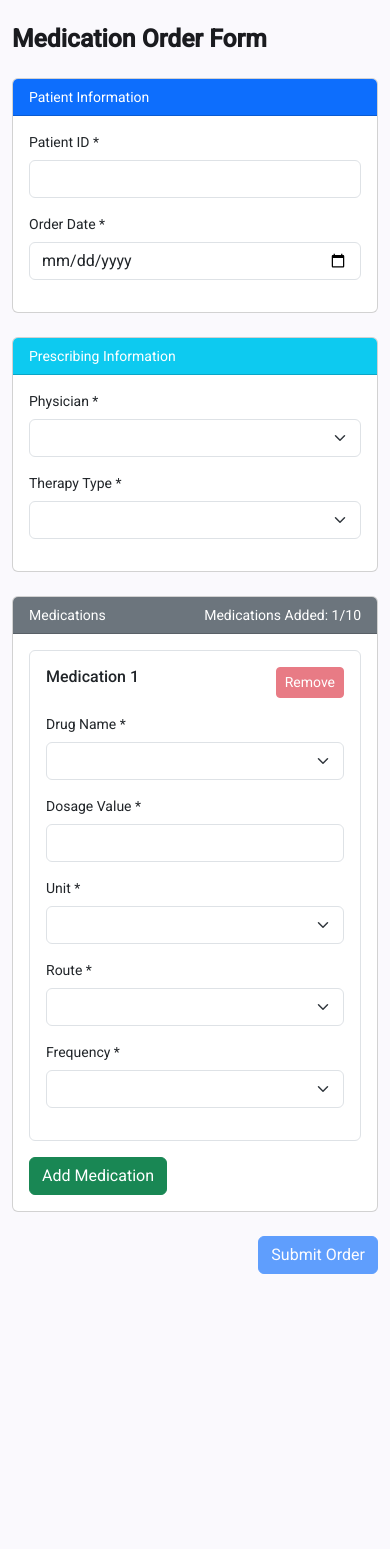
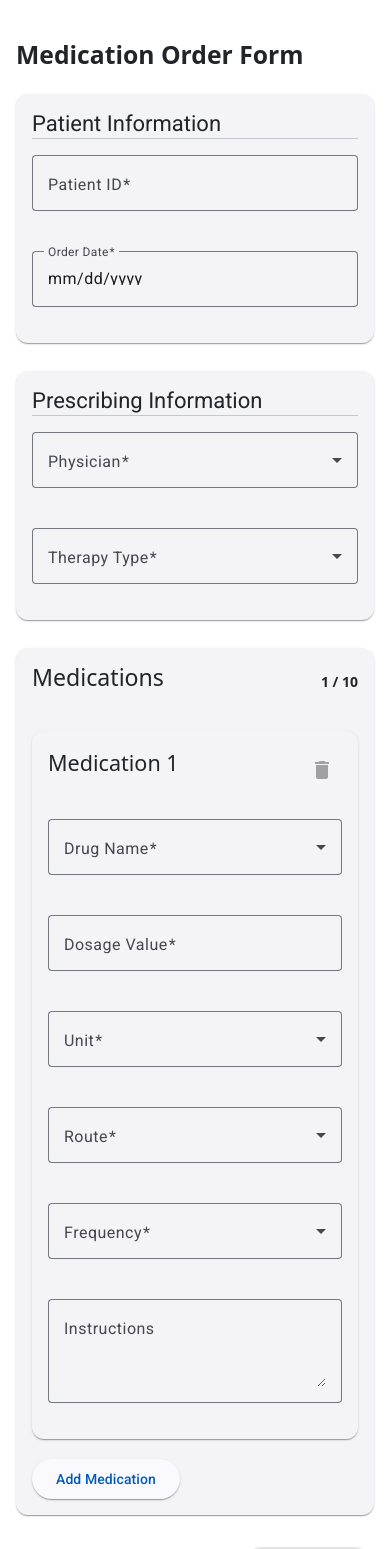
Before and after one commit to muhammadashfaq28/Angular-medication-management-, an Angular app: page / in a window 390 px wide. Shown: the top 1549 px of the page. Before the commit the page ends 1274 px from the top, so only its background shows below. Built offline with nearby package versions, Linux system fonts and the light colour scheme.

Commit message:
Updated UI with Angular UI Material

```diff
--- a/angular.json
+++ b/angular.json
@@ -26,7 +26,6 @@
               }
             ],
             "styles": [
-              "src/material-theme.scss",
               "src/styles.css"
             ],
             "server": "src/main.server.ts",
--- a/src/app/components/medication-order/medication-order.css
+++ b/src/app/components/medication-order/medication-order.css
@@ -0,0 +1,68 @@
+.med-container {
+  max-width: 1100px;
+  margin: 40px auto;
+  padding: 0 16px;
+}
+
+.page-title {
+  font-weight: 600;
+  margin-bottom: 24px;
+}
+
+.section-card {
+  margin-bottom: 28px;
+  padding: 16px;
+}
+
+.form-grid {
+  display: grid;
+  grid-template-columns: repeat(auto-fit, minmax(260px, 1fr));
+  gap: 20px;
+  margin-top: 16px;
+}
+
+.full-width {
+  grid-column: 1 / -1;
+}
+
+.med-header {
+  display: flex;
+  justify-content: space-between;
+  align-items: center;
+  margin-bottom: 16px;
+}
+
+.counter {
+  font-weight: 600;
+  font-size: 14px;
+}
+
+.med-card {
+  margin-top: 16px;
+  padding: 16px;
+}
+
+.med-card-header {
+  display: flex;
+  justify-content: space-between;
+  align-items: center;
+  margin-bottom: 16px;
+}
+
+.add-section {
+  margin-top: 20px;
+}
+
+.submit-section {
+  text-align: right;
+  margin-top: 32px;
+}
+
+.error-banner {
+  background-color: #ffebee;
+  color: #b71c1c;
+  padding: 12px;
+  border-radius: 4px;
+  margin-bottom: 16px;
+  font-weight: 500;
+}
--- a/src/app/components/medication-order/medication-order.html
+++ b/src/app/components/medication-order/medication-order.html
@@ -1,207 +1,175 @@
-<div class="container mt-4">
+<div class="med-container">
 
-    <h2 class="fw-bold mb-4">Medication Order Form</h2>
+  <h2 class="page-title">Medication Order Form</h2>
 
   <form [formGroup]="form" (ngSubmit)="onSubmit()">
 
+    <!-- ================= Patient Information ================= -->
+    <mat-card class="section-card">
+      <mat-card-title>Patient Information</mat-card-title>
+      <mat-divider></mat-divider>
 
-        <div class="card mb-4">
-            <div class="card-header bg-primary text-white">
-                Patient Information
+      <div class="form-grid" formGroupName="patientInfo">
+
+        <mat-form-field appearance="outline">
+          <mat-label>Patient ID</mat-label>
+          <input matInput type="number" formControlName="patientId">
+          <mat-error *ngIf="form.get('patientInfo.patientId')?.hasError('required')">
+            Patient ID is required
+          </mat-error>
+        </mat-form-field>
+
+        <mat-form-field appearance="outline">
+          <mat-label>Order Date</mat-label>
+          <input matInput type="date" formControlName="orderDate">
+          <mat-error *ngIf="form.get('patientInfo.orderDate')?.hasError('required')">
+            Order Date is required
+          </mat-error>
+        </mat-form-field>
+
+      </div>
+    </mat-card>
+
+    <!-- ================= Prescribing Information ================= -->
+    <mat-card class="section-card">
+      <mat-card-title>Prescribing Information</mat-card-title>
+      <mat-divider></mat-divider>
+
+      <div class="form-grid" formGroupName="prescribingInfo">
+
+        <mat-form-field appearance="outline">
+          <mat-label>Physician</mat-label>
+          <mat-select formControlName="physician">
+            @for (doc of physicianList; track doc) {
+              <mat-option [value]="doc">{{ doc }}</mat-option>
+            }
+          </mat-select>
+        </mat-form-field>
+
+        <mat-form-field appearance="outline">
+          <mat-label>Therapy Type</mat-label>
+          <mat-select formControlName="therapyType">
+            @for (type of therapyTypesList; track type) {
+              <mat-option [value]="type">{{ type }}</mat-option>
+            }
+          </mat-select>
+        </mat-form-field>
+
+        @if (form.get('prescribingInfo.therapyType')?.value === 'Chemotherapy') {
+          <mat-form-field appearance="outline" class="full-width">
+            <mat-label>Diagnosis</mat-label>
+            <mat-select formControlName="diagnosis">
+              @for (diag of diagnosisList; track diag) {
+                <mat-option [value]="diag">{{ diag }}</mat-option>
+              }
+            </mat-select>
+          </mat-form-field>
+        }
+
+      </div>
+    </mat-card>
+
+    <!-- ================= Medications ================= -->
+    <mat-card class="section-card">
+
+      <div class="med-header">
+        <h3>Medications</h3>
+        <span class="counter">{{ medications.length }} / 10</span>
       </div>
 
-            <div class="card-body" formGroupName="patientInfo">
-                <div class="row">
-
-                    <div class="col-md-6 mb-3">
-                        <label class="form-label">Patient ID *</label>
-                        <input type="number" class="form-control" formControlName="patientId">
-                    </div>
-
-                    <div class="col-md-6 mb-3">
-                        <label class="form-label">Order Date *</label>
-                        <input type="date" class="form-control" formControlName="orderDate">
-                    </div>
-
-                </div>
-            </div>
-        </div>
-
-        <div class="card mb-4">
-            <div class="card-header bg-info text-white">
-                Prescribing Information
-            </div>
-
-            <div class="card-body" formGroupName="prescribingInfo">
-                <div class="row">
-
-                    <div class="col-md-6 mb-3">
-
-                        <label class="form-label">Physician *</label>
-                        <select class="form-select" formControlName="physician">
-                            <option value="">Select Physician</option>
-
-
-                            @for (doc of physicianList; track doc) {
-                            <option [value]="doc">{{ doc }}</option>
-                            }
-                        </select>
-                        @if (
-                        form.get('prescribingInfo.physician')?.touched &&
-                        form.get('prescribingInfo.physician')?.errors?.['required']
-                        ) {
-                        <div class="text-danger mt-1">
-                            Physician is required
+      @if (form.get('medications')?.errors?.['duplicateDrug']) {
+        <div class="error-banner">
+          Duplicate drug detected:
+          {{ form.get('medications')?.errors?.['duplicateDrug']?.drugName }}
         </div>
       }
 
-                        @if (
-                        form.get('prescribingInfo.physician')?.touched &&
-                        form.get('prescribingInfo.physician')?.errors?.['mustContainDr']
-                        ) {
-                        <div class="text-danger mt-1">
-                            Physician must contain "Dr."
-                        </div>
-                        }
-                    </div>
-
-
-                    <div class="col-md-6 mb-3">
-                        <label class="form-label">Therapy Type *</label>
-                        <select class="form-select" formControlName="therapyType">
-                            <option value="">Select Therapy</option>
-                            @for (type of therapyTypesList; track type) {
-                            <option [value]="type">{{ type }}</option>
-                            }
-                        </select>
-                    </div>
-
-
-                    @if (form.get('prescribingInfo.therapyType')?.value === 'Chemotherapy') {
-
-                    <div class="col-md-12 mb-3">
-                        <label class="form-label">Diagnosis *</label>
-
-                        <select class="form-select" formControlName="diagnosis">
-
-                            <option value="">Select Diagnosis</option>
-
-                            @for (diag of diagnosisList; track diag) {
-                            <option [value]="diag">{{ diag }}</option>
-                            }
-
-                        </select>
-
-                        @if (
-                        form.get('prescribingInfo.diagnosis')?.touched &&
-                        form.get('prescribingInfo.diagnosis')?.errors?.['required']
-                        ) {
-                        <div class="text-danger mt-1">
-                            Diagnosis is required for Chemotherapy
-                        </div>
-                        }
-
-                    </div>
-
-                    }
-
-                </div>
-            </div>
-        </div>
-
-        <div class="card mb-4">
-            <div class="card-header d-flex justify-content-between bg-secondary text-white">
-                <span>Medications</span>
-                <span>Medications Added: {{ medications.length }}/10</span>
-            </div>
-
-            <div class="card-body">
       <div formArrayName="medications">
 
         @for (med of medications.controls; let i = $index; track i) {
 
-                    <div class="border rounded p-3 mb-3" [formGroupName]="i">
+          <mat-card class="med-card" [formGroupName]="i">
 
-                        <div class="d-flex justify-content-between mb-3">
-                            <h6>Medication {{ i + 1 }}</h6>
+            <div class="med-card-header">
+              <h4>Medication {{ i + 1 }}</h4>
 
-                            <button type="button" class="btn btn-sm btn-danger" (click)="removeMedication(i)"
+              <button mat-icon-button color="warn"
+                      (click)="removeMedication(i)"
                       [disabled]="medications.length === 1">
-                                Remove
+                <mat-icon>delete</mat-icon>
               </button>
             </div>
 
-                        <div class="row">
+            <div class="form-grid">
 
+              <mat-form-field appearance="outline">
+                <mat-label>Drug Name</mat-label>
+                <mat-select formControlName="drugName">
+                  @for (drug of drugs; track drug) {
+                    <mat-option [value]="drug">{{ drug }}</mat-option>
+                  }
+                </mat-select>
+              </mat-form-field>
 
-                            <div class="col-md-6 mb-3">
-                                <label class="form-label">Drug Name *</label>
-                                <select class="form-select" formControlName="drugName">
-                                    <option value="">Select Drug</option>
+              <mat-form-field appearance="outline" formGroupName="dosage">
+                <mat-label>Dosage Value</mat-label>
+                <input matInput type="number" formControlName="value">
+              </mat-form-field>
 
-                                    @for (drug of drugs; track drug) {
-                                    <option [value]="drug">{{ drug }}</option>
+              <mat-form-field appearance="outline" formGroupName="dosage">
+                <mat-label>Unit</mat-label>
+                <mat-select formControlName="unit">
+                  @for (unit of units; track unit) {
+                    <mat-option [value]="unit">{{ unit }}</mat-option>
                   }
-                                </select>
+                </mat-select>
+              </mat-form-field>
+
+              <mat-form-field appearance="outline">
+                <mat-label>Route</mat-label>
+                <mat-select formControlName="route">
+                  @for (route of routesList; track route) {
+                    <mat-option [value]="route">{{ route }}</mat-option>
+                  }
+                </mat-select>
+              </mat-form-field>
+
+              <mat-form-field appearance="outline">
+                <mat-label>Frequency</mat-label>
+                <mat-select formControlName="frequency">
+                  @for (freq of frequencyList; track freq) {
+                    <mat-option [value]="freq">{{ freq }}</mat-option>
+                  }
+                </mat-select>
+              </mat-form-field>
+
+              <mat-form-field appearance="outline" class="full-width">
+                <mat-label>Instructions</mat-label>
+                <textarea matInput rows="3" formControlName="instructions"></textarea>
+              </mat-form-field>
+
             </div>
 
-                            <div class="col-md-3 mb-3" formGroupName="dosage">
-                                <label class="form-label">Dosage Value *</label>
-                                <input type="number" class="form-control" formControlName="value">
-                            </div>
-
-                            <div class="col-md-3 mb-3" formGroupName="dosage">
-                                <label class="form-label">Unit *</label>
-                                <select class="form-select" formControlName="unit">
-                                    <option value="">Select Unit</option>
-
-                                    @for (unit of units; track unit) {
-                                    <option [value]="unit">{{ unit }}</option>
-                                    }
-                                </select>
-                            </div>
-
-
-                            <div class="col-md-6 mb-3">
-                                <label class="form-label">Route *</label>
-                                <select class="form-select" formControlName="route">
-                                    <option value="">Select Route</option>
-
-                                    @for (route of routesList; track route) {
-                                    <option [value]="route">{{ route }}</option>
-                                    }
-                                </select>
-                            </div>
-
-                            <div class="col-md-6 mb-3">
-                                <label class="form-label">Frequency *</label>
-                                <select class="form-select" formControlName="frequency">
-                                    <option value="">Select Frequency</option>
-
-                                    @for (freq of frequencyList; track freq) {
-                                    <option [value]="freq">{{ freq }}</option>
-                                    }
-                                </select>
-                            </div>
-
-                        </div>
-                    </div>
+          </mat-card>
 
         }
 
       </div>
 
-                <button type="button" class="btn btn-success" (click)="addMedication()"
+      <div class="add-section">
+        <button mat-raised-button color="primary"
+                (click)="addMedication()"
                 [disabled]="medications.length >= 10">
           Add Medication
         </button>
-
-            </div>
       </div>
 
+    </mat-card>
 
-        <div class="text-end">
-            <button type="submit" class="btn btn-primary" [disabled]="form.invalid">
+    <div class="submit-section">
+      <button mat-raised-button color="accent"
+              type="submit"
+              [disabled]="form.invalid">
         Submit Order
       </button>
     </div>
--- a/src/app/components/medication-order/medication-order.ts
+++ b/src/app/components/medication-order/medication-order.ts
@@ -3,11 +3,20 @@ import { FormArray, FormGroup, ReactiveFormsModule, Validators } from '@angular/
 import { MedicationForm } from '../../services/medication-form';
 import { availableDrugs, routes, therapyTypes, dosageUnits, frequencies, physicians, chemotherapyDiagnoses } from '../../constants/mock-data';
 import { MedicationValidators } from '../../validators/medication.validators';
+import { MatCardModule } from '@angular/material/card';
+import { MatFormFieldModule } from '@angular/material/form-field';
+import { MatInputModule } from '@angular/material/input';
+import { MatSelectModule } from '@angular/material/select';
+import { MatButtonModule } from '@angular/material/button';
+import { MatIconModule } from '@angular/material/icon';
+import { MatDividerModule } from '@angular/material/divider';
+import { CommonModule } from '@angular/common';
 
 @Component({
   selector: 'app-medication-order',
   standalone: true,
-  imports: [ReactiveFormsModule],
+  imports: [ReactiveFormsModule, CommonModule, MatCardModule, MatFormFieldModule,
+    MatInputModule, MatSelectModule, MatButtonModule, MatIconModule, MatDividerModule],
   templateUrl: './medication-order.html',
   styleUrl: './medication-order.css',
 })
@@ -96,6 +105,46 @@ export class MedicationOrder implements OnInit {
 
     });
 
+    this.medications.controls.forEach((med: any) => {
+      this.applyRouteValidation(med);
+    });
+
+
+  }
+
+  private applyRouteValidation(medGroup: FormGroup) {
+
+    const routeControl = medGroup.get('route');
+    const dosageValueControl = medGroup.get('dosage.value');
+    const instructionsControl = medGroup.get('instructions');
+
+    routeControl?.valueChanges.subscribe(routeValue => {
+
+      if (routeValue === 'IV') {
+
+        dosageValueControl?.setValidators([
+          Validators.required,
+          Validators.min(0.1)
+        ]);
+
+        instructionsControl?.setValidators([
+          Validators.required,
+          Validators.minLength(20)
+        ]);
+
+      } else {
+
+        dosageValueControl?.setValidators([
+          Validators.required,
+          Validators.min(1)
+        ]);
+
+        instructionsControl?.clearValidators();
+      }
+
+      dosageValueControl?.updateValueAndValidity();
+      instructionsControl?.updateValueAndValidity();
+    });
   }
 
   get medications(): FormArray {
@@ -103,7 +152,12 @@ export class MedicationOrder implements OnInit {
   }
 
   addMedication() {
-    this.medications.push(this.formService.createMedicationGroup());
+
+    const newMed = this.formService.createMedicationGroup();
+    this.medications.push(newMed);
+    this.medications.updateValueAndValidity()
+    this.applyRouteValidation(newMed);
+
   }
 
   removeMedication(index: number) {
--- a/src/app/services/medication-form.ts
+++ b/src/app/services/medication-form.ts
@@ -1,5 +1,6 @@
 import { Injectable } from '@angular/core';
 import { FormArray, FormControl, FormGroup, Validators } from '@angular/forms';
+import { MedicationValidators } from '../validators/medication.validators';
 import {
   DosageGroup,
   MedicationGroup,
@@ -19,7 +20,9 @@ export class MedicationForm {
       prescribingInfo: this.createPrescribingInfoGroup(),
       medications: new FormArray([
         this.createMedicationGroup()
-      ])
+      ],
+      {validators: [MedicationValidators.duplicateDrugValidator]}
+    )
     });
   }
 
--- a/src/app/validators/medication.validators.ts
+++ b/src/app/validators/medication.validators.ts
@@ -1,4 +1,4 @@
-import { AbstractControl } from "@angular/forms";
+import { AbstractControl, FormArray, ValidationErrors } from "@angular/forms";
 
 export class MedicationValidators {
 
@@ -11,4 +11,28 @@ export class MedicationValidators {
 
         return { mustContainDr: true };
     }
+
+
+    static duplicateDrugValidator(
+        formArray: AbstractControl
+    ): ValidationErrors | null {
+
+        const medications = formArray as FormArray;
+
+        const drugNames = medications.controls
+            .map(control => control.get('drugName')?.value)
+            .filter(value => !!value);
+
+        const duplicates = drugNames.filter(
+            (drug, index) => drugNames.indexOf(drug) !== index
+        );
+
+        if (duplicates.length > 0) {
+            return {
+                duplicateDrug: { drugName: duplicates[0] }
+            };
         }
+
+        return null;
+    }
+}
--- a/src/material-theme.scss
+++ b/src/material-theme.scss
@@ -35,3 +35,40 @@ body {
   margin: 0;
   height: 100%;
 }
+
+// Include theming for Angular Material with `mat.theme()`.
+// This Sass mixin will define CSS variables that are used for styling Angular Material
+// components according to the Material 3 design spec.
+// Learn more about theming and how to use it for your application's
+// custom components at https://material.angular.dev/guide/theming
+@use '@angular/material' as mat;
+
+html {
+  height: 100%;
+  @include mat.theme((
+    color: (
+      primary: mat.$azure-palette,
+      tertiary: mat.$blue-palette,
+    ),
+    typography: Roboto,
+    density: 0,
+  ));
+}
+
+body {
+  // Default the application to a light color theme. This can be changed to
+  // `dark` to enable the dark color theme, or to `light dark` to defer to the
+  // user's system settings.
+  color-scheme: light;
+
+  // Set a default background, font and text colors for the application using
+  // Angular Material's system-level CSS variables. Learn more about these
+  // variables at https://material.angular.dev/guide/system-variables
+  background-color: var(--mat-sys-surface);
+  color: var(--mat-sys-on-surface);
+  font: var(--mat-sys-body-medium);
+
+  // Reset the user agent margin.
+  margin: 0;
+  height: 100%;
+}
--- a/src/styles.css
+++ b/src/styles.css
@@ -1 +1,2 @@
 /* You can add global styles to this file, and also import other style files */
+@import '@angular/material/prebuilt-themes/azure-blue.css';
```
Lines whose indentation alone changed are shown as unchanged.
